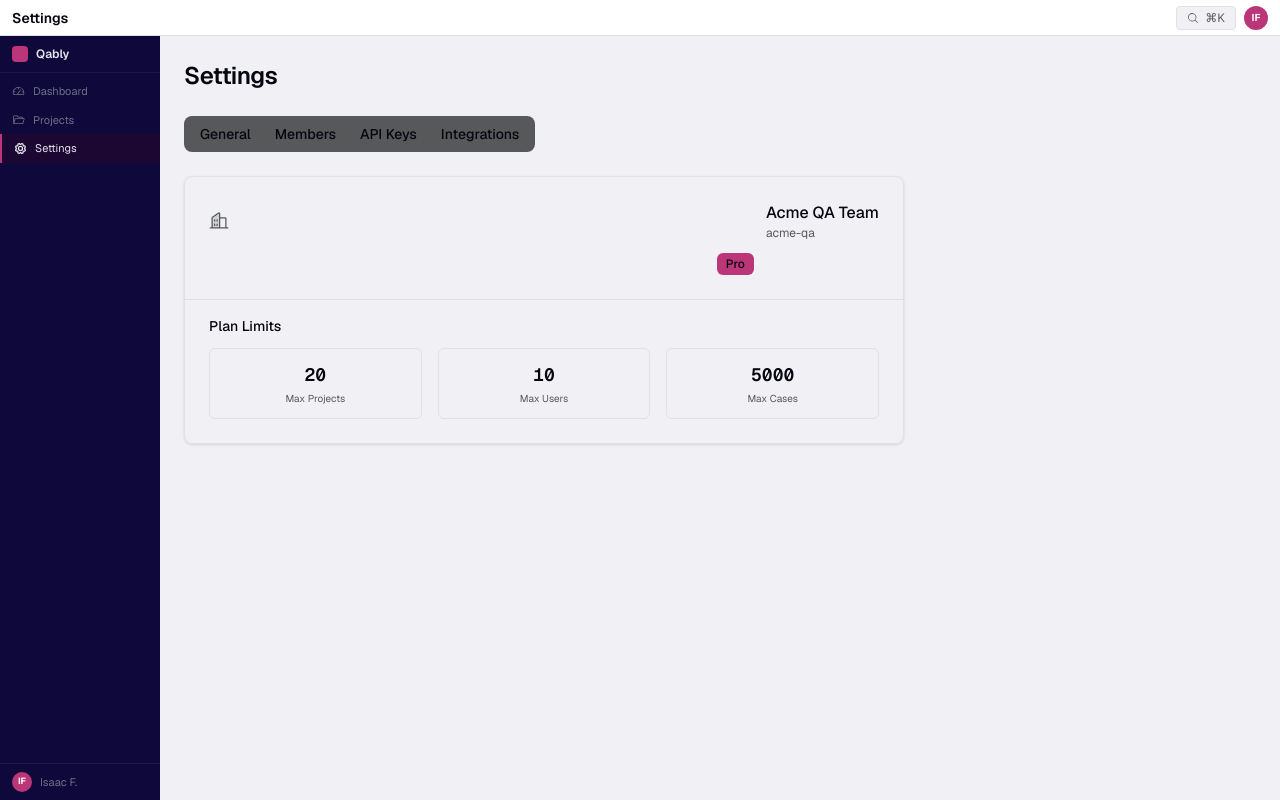
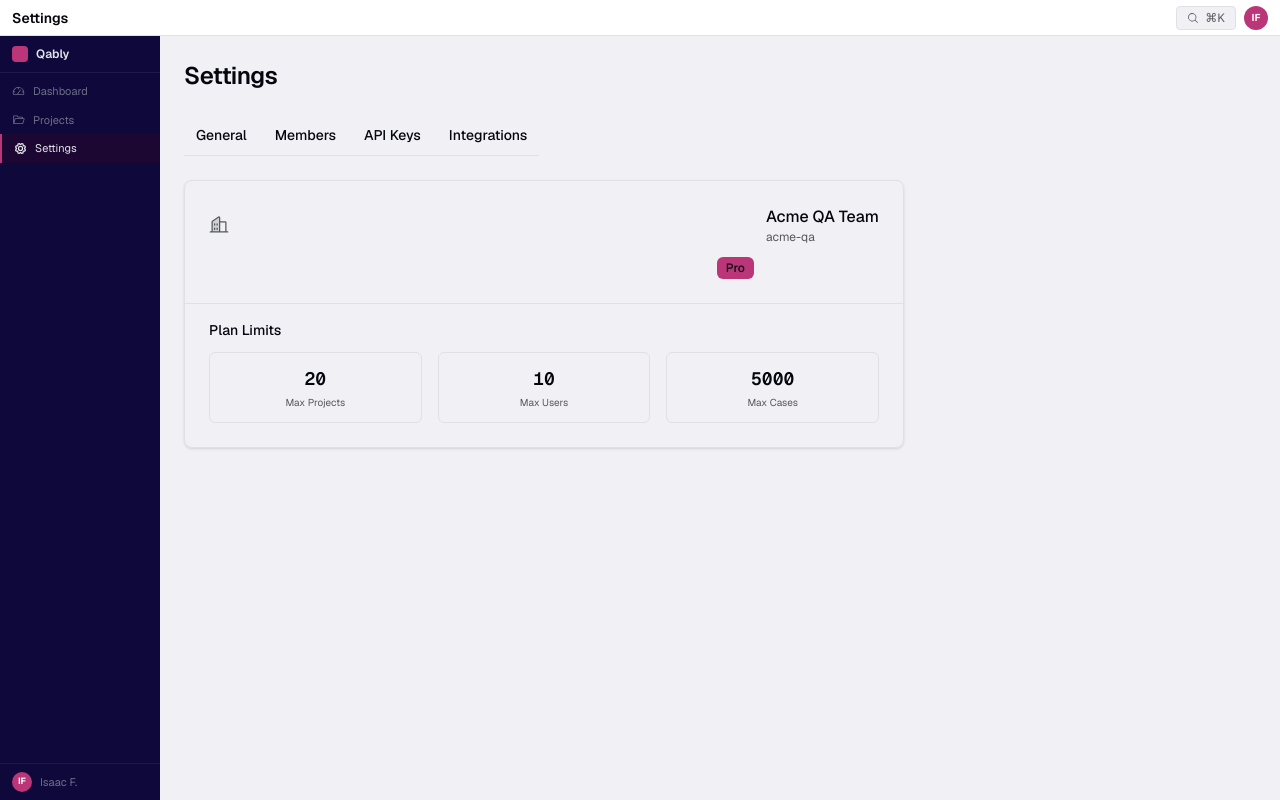
Before and after one commit to Aisaac2205/qably-project, a Next.js app in the folder apps/web/: page /settings in a window 1280 px wide. Built offline with nearby package versions, Linux system fonts and the light colour scheme.

Commit message:
feat(ui): redesign Tabs with underline style (no gray container)

```diff
--- a/apps/web/src/components/ui/tabs.tsx
+++ b/apps/web/src/components/ui/tabs.tsx
@@ -18,7 +18,7 @@ function TabsList({ className, ...props }: TabsPrimitive.List.Props) {
     <TabsPrimitive.List
       data-slot="tabs-list"
       className={cn(
-        "inline-flex h-9 items-center justify-center rounded-lg bg-muted p-1 text-muted-foreground",
+        "inline-flex h-10 items-end gap-1 border-b border-border text-muted-foreground",
         className,
       )}
       {...props}
@@ -31,9 +31,10 @@ function TabsTab({ className, ...props }: TabsPrimitive.Tab.Props) {
     <TabsPrimitive.Tab
       data-slot="tabs-tab"
       className={cn(
-        "inline-flex items-center justify-center whitespace-nowrap rounded-md px-3 py-1 text-sm font-medium outline-none select-none transition-colors",
-        "focus-visible:ring-2 focus-visible:ring-ring focus-visible:ring-offset-2",
-        "data-[selected]:bg-background data-[selected]:text-foreground data-[selected]:shadow-sm",
+        "inline-flex items-center justify-center whitespace-nowrap border-b-2 border-transparent px-3 py-2 text-sm font-medium outline-none select-none transition-colors",
+        "text-muted-foreground hover:text-default",
+        "focus-visible:border-ring focus-visible:ring-2 focus-visible:ring-ring focus-visible:ring-offset-2",
+        "data-[selected]:border-primary data-[selected]:text-default",
         className,
       )}
       {...props}
```
